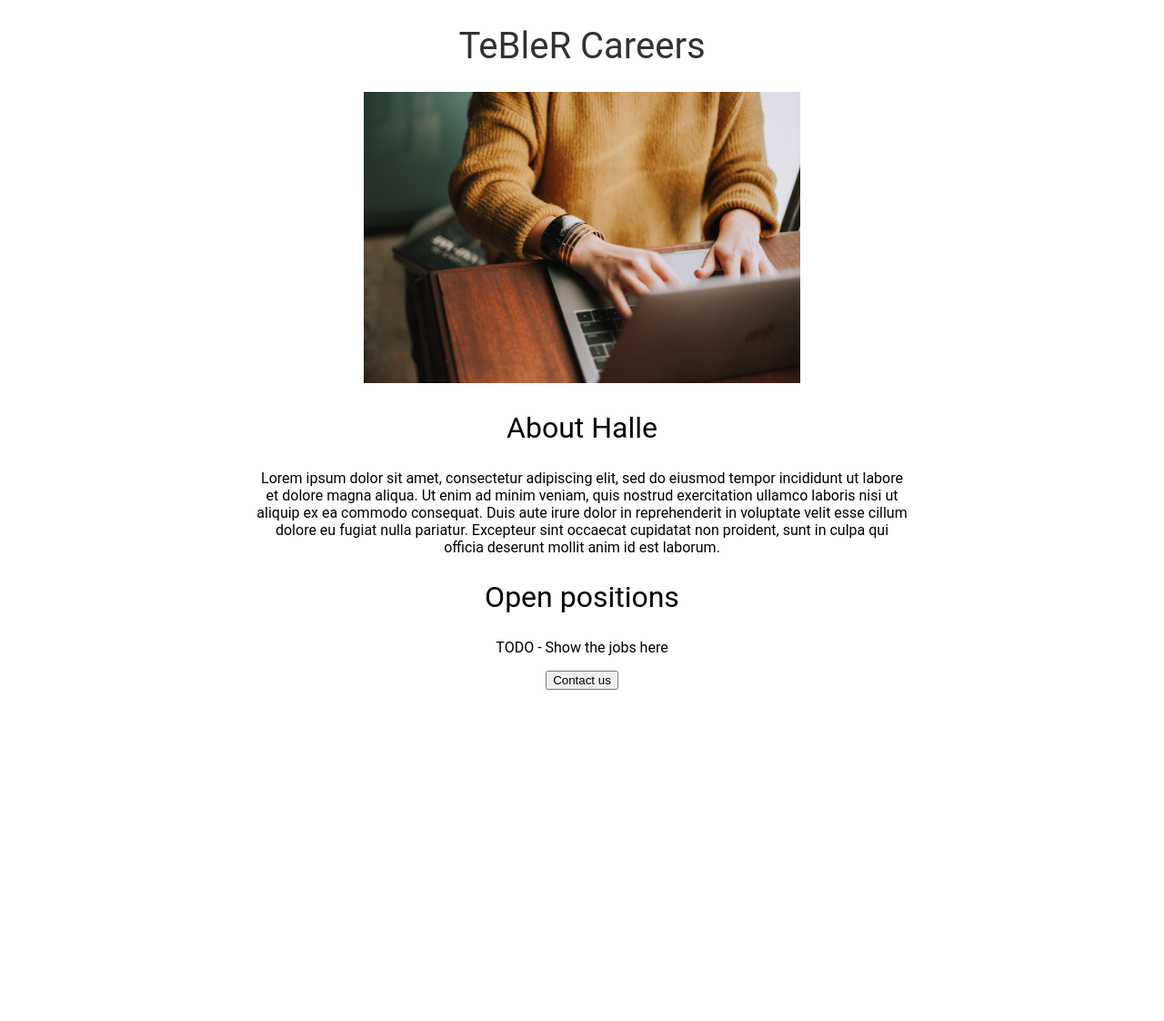
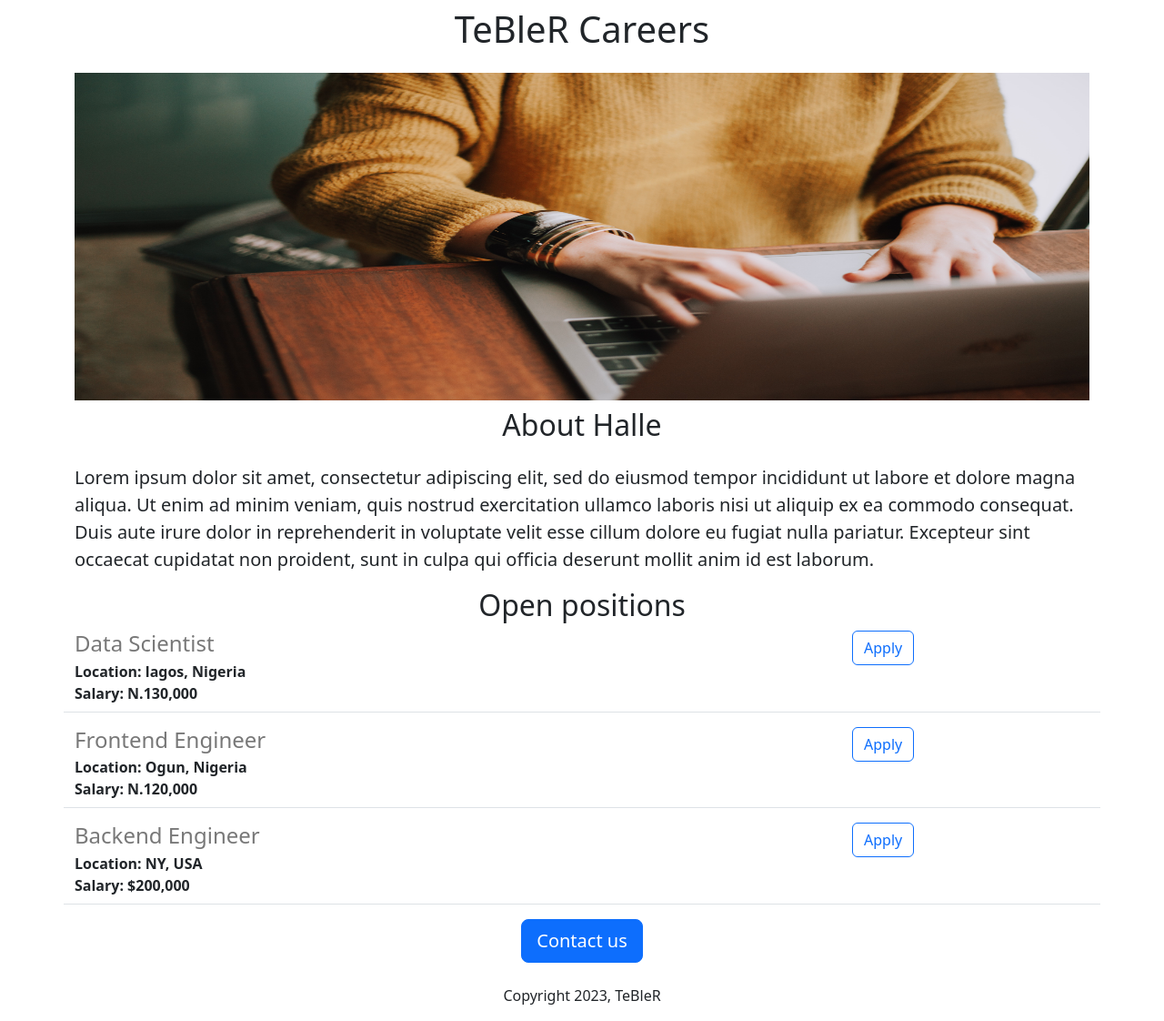
Before and after one commit to harlesky/david-career-website, a Flask app: page / in a window 1280 px wide. Shown: the whole page at 91% size. Before the commit the page ends 758 px from the top, so only its background shows below. Run offline with Flask 3, Linux system fonts and the light colour scheme.

Commit message:
dynamic data and api route
added dynamic data, use of bootstrap in styling the web and using jsonify

```diff
--- a/main.py
+++ b/main.py
@@ -1,10 +1,35 @@
-from flask import Flask, render_template
+from flask import Flask, render_template, jsonify
 
 app = Flask(__name__)
 
+JOBS = [
+  {
+    'id': 1,
+    'title': 'Data Scientist',
+    'location': 'lagos, Nigeria',
+    'salary': 'N.130,000'
+  },
+  {
+    'id': 2,
+    'title': 'Frontend Engineer',
+    'location': 'Ogun, Nigeria',
+    'salary': 'N.120,000'
+  },
+  {
+    'id': 3,
+    'title': 'Backend Engineer',
+    'location': 'NY, USA',
+    'salary': '$200,000'
+  }
+]
+
 @app.route("/")
 def hello():
-  return render_template('home.html')
+  return render_template('home.html', jobs=JOBS)
+
+@app.route("/api/jobs")
+def list_jobs():
+  return jsonify(JOBS)
 
 if __name__ == "__main__":
   app.run(host='0.0.0.0', debug=True)
--- a/templates/home.html
+++ b/templates/home.html
@@ -2,55 +2,33 @@
 <html>
   <head>
     <title>Halle Careers</title>
+    <meta charset="utf-8">
+    <meta name="viewport" content="width=device-width, initial-scale=1">
+    <link href="https://cdn.jsdelivr.net/npm/bootstrap@5.3.1/dist/css/bootstrap.min.css" rel="stylesheet" integrity="sha384-4bw+/aepP/YC94hEpVNVgiZdgIC5+VKNBQNGCHeKRQN+PtmoHDEXuppvnDJzQIu9" crossorigin="anonymous">
     <style>
-      h1 {
-        font-size: 40px;
-        font-family: Roboto;
-        font-weight: normal;
-        color: rgb(50, 50, 50);
-        text-align: center;
-      }
-
-      #career1 {
+      #banner {
+        height: 360px;
         width: 100%;
-        height: 360px;
-        object-fit: cover;
-      }
-
-      h2 {
-        font-family: Roboto;
-        font-size: 32px;
-        color: rgb(100, 100, 100)
-        text-align: center;
-        font-weight: normal;
-      }
-
-      p {
-        font-family: Roboto;
-        color: rgb;b(80, 80, 80);
-      }
-
-      #container {
-        max-width: 720px;
-        margin: 0 auto 0 auto;
       }
     </style>
   </head>
   <body>
-    <div id="container" style="text-align:center;">
+    <div class="container">
+      <h1 class="text-center mt-2 mb-4">TeBleR Careers</h1>
+      <img class="img-fluid" id="banner" src="https://david-career-website--harlesky.repl.co/static/career1.jpg " height= "320" >
 
-      <h1>TeBleR Careers</h1>
+      <h2 class="text-center mt-2 mb-4">About Halle</h2>
+      <p class="lead">Lorem ipsum dolor sit amet, consectetur adipiscing elit, sed do eiusmod tempor incididunt ut labore et dolore magna aliqua. Ut enim ad minim veniam, quis nostrud exercitation ullamco laboris nisi ut aliquip ex ea commodo consequat. Duis aute irure dolor in reprehenderit in voluptate velit esse cillum dolore eu fugiat nulla pariatur. Excepteur sint occaecat cupidatat non proident, sunt in culpa qui officia deserunt mollit anim id est laborum.
+      </p>
+      <h2 class="text-center">Open positions</h2>
+      <div>{% for job in jobs %}
+        {% include 'jobitem.html' %}
+      {% endfor %}
+      </div>
 
-      <img src="https://david-career-website--harlesky.repl.co/static/career1.jpg " height= "320" >
-
-      <h2>About Halle</h2>
-      <p>Lorem ipsum dolor sit amet, consectetur adipiscing elit, sed do eiusmod tempor incididunt ut labore et dolore magna aliqua. Ut enim ad minim veniam, quis nostrud exercitation ullamco laboris nisi ut aliquip ex ea commodo consequat. Duis aute irure dolor in reprehenderit in voluptate velit esse cillum dolore eu fugiat nulla pariatur. Excepteur sint occaecat cupidatat non proident, sunt in culpa qui officia deserunt mollit anim id est laborum.
-      </p>
-      <h2>Open positions</h2>
-      <p>TODO - Show the jobs here</p>
-
-    <div style="text-align:center;">
-      <button>Contact us</button>
+    <div class="text-center">
+      <button class="btn btn-primary btn-lg">Contact us</button>
+      <p class="mt-4">Copyright 2023, TeBleR</p>
     </div>
     </div>
 
--- /dev/null
+++ b/templates/jobitem.html
@@ -0,0 +1,15 @@
+<div class="border-bottom row" style="margin-bottom:16px; padding-bottom:8px;">
+  <div class="col-9">
+    <h4 style="color:rgb(120,120,120); margin-bottom:4px;">{{job['title']}}
+    </h4>
+    <div><b>Location: {{job['location']}}</b>
+    </div>
+  {% if 'salary' in job %}
+    <div><b>Salary: {{job['salary']}}</b>
+    </div>
+  {% endif %}
+  </div>
+  <div class="col-3">
+  <button type="button" class="btn btn-outline-primary">Apply</button>
+  </div>
+</div>
```
